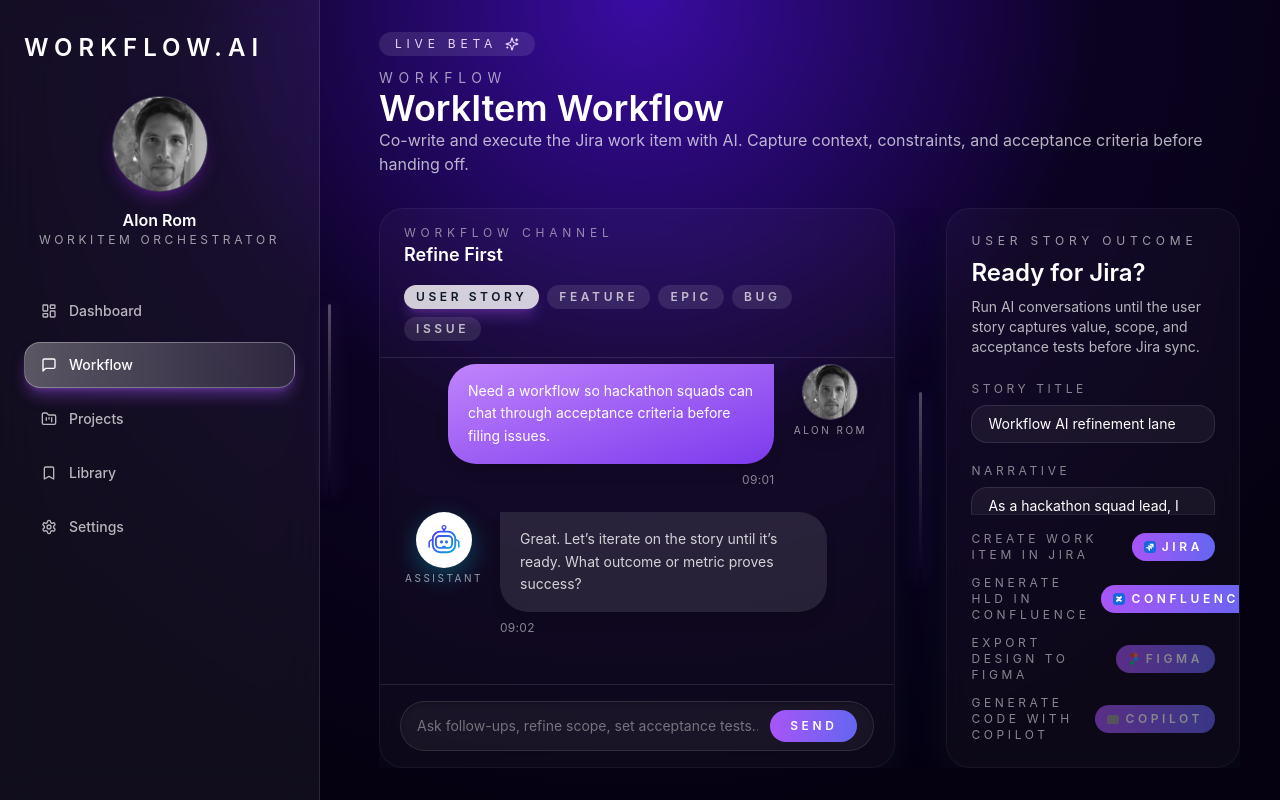
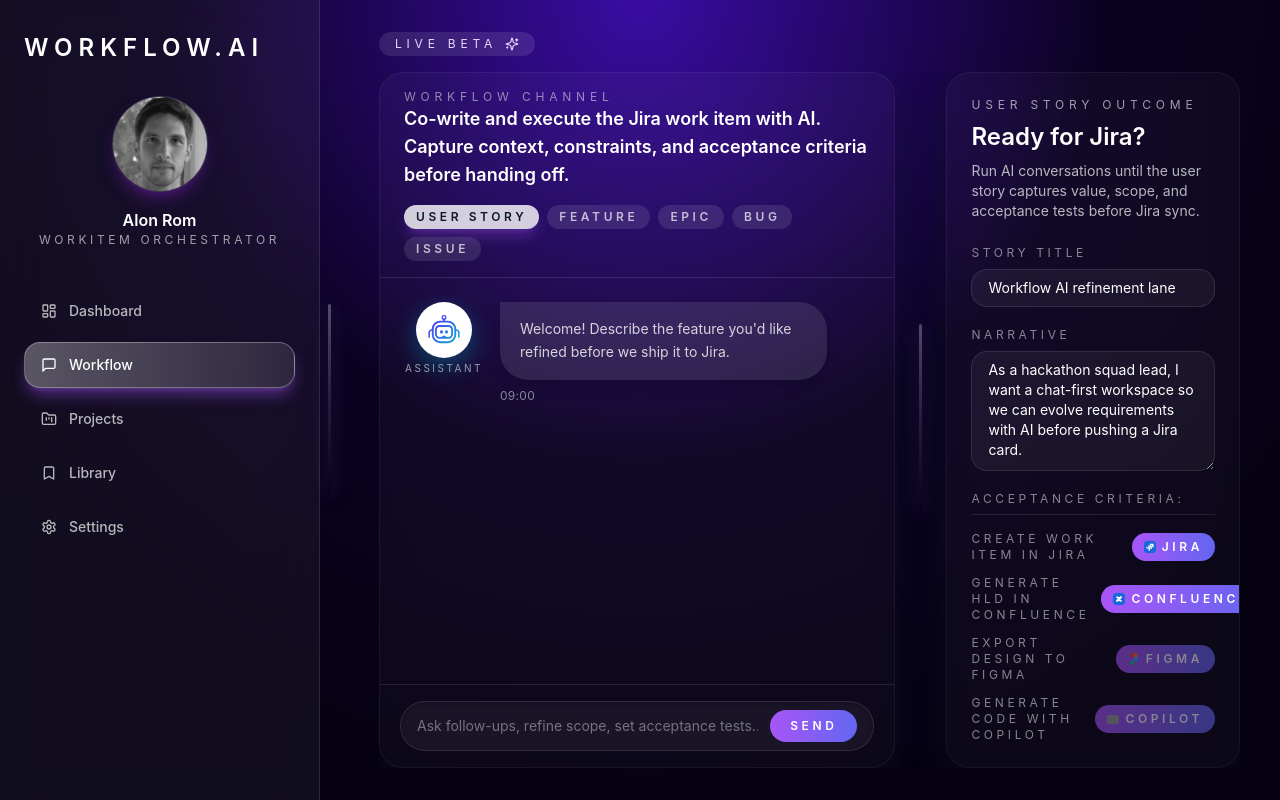
Before and after one commit to AlonRom/workflow.ai, a Next.js app in the folder apps/dashboard/: page /workflow in a window 1280 px wide. Built offline with nearby package versions, Linux system fonts and the light colour scheme; grey boxes are pictures that could not be loaded.

Commit message:
Add workflow ui improvements

```diff
--- a/apps/dashboard/src/app/(workspace)/workflow/page.tsx
+++ b/apps/dashboard/src/app/(workspace)/workflow/page.tsx
@@ -2,8 +2,7 @@
 
 import Image from "next/image";
 import { useEffect, useMemo, useRef, useState } from "react";
-import { SectionHeader } from "@/components/SectionHeader";
-import { workspaceSectionMap } from "@/lib/workspace";
+import { Sparkles } from "lucide-react";
 
 type ChatMessage = {
   id: string;
@@ -12,34 +11,15 @@
   timestamp: string;
 };
 
-const section = workspaceSectionMap["/workflow"];
-
 const initialMessages: ChatMessage[] = [
   {
     id: "1",
     role: "assistant",
     content:
-      "Welcome! Describe the feature you’d like refined before we ship it to Jira.",
+      "Welcome! Describe the feature you'd like refined before we ship it to Jira.",
     timestamp: "09:00",
   },
-  {
-    id: "2",
-    role: "user",
-    content:
-      "Need a workflow so hackathon squads can chat through acceptance criteria before filing issues.",
-    timestamp: "09:01",
-  },
-  {
-    id: "3",
-    role: "assistant",
-    content:
-      "Great. Let’s iterate on the story until it’s ready. What outcome or metric proves success?",
-    timestamp: "09:02",
-  },
 ];
-
-const headerDescription =
-  "Co-write and execute the Jira work item with AI. Capture context, constraints, and acceptance criteria before handing off.";
 
 type WorkItemTemplate = {
   label: string;
@@ -408,12 +388,11 @@
   }, [messages]);
 
   return (
-    <div className="flex flex-1 flex-col gap-8 overflow-hidden min-h-0">
-      <SectionHeader
-        tag={section.tag}
-        title={section.title}
-        description={headerDescription}
-      />
+    <div className="flex flex-1 flex-col gap-4 overflow-hidden min-h-0">
+      <span className="inline-flex items-center gap-2 self-start rounded-full bg-white/10 px-4 py-1 text-xs uppercase tracking-[0.4em] text-purple-200">
+        Live beta
+        <Sparkles className="h-3.5 w-3.5" />
+      </span>
 
       <div
         ref={containerRef}
@@ -430,7 +409,7 @@
                 Workflow channel
               </p>
               <h3 className="text-lg font-semibold text-white">
-                Refine First
+              Co-write and execute the Jira work item with AI. Capture context, constraints, and acceptance criteria before handing off.
               </h3>
             </div>
             <div className="flex flex-wrap gap-2">
--- a/apps/dashboard/src/lib/workspace.ts
+++ b/apps/dashboard/src/lib/workspace.ts
@@ -41,7 +41,7 @@
     path: "/workflow",
     icon: MessageSquare,
     tag: "Workflow",
-    title: "WorkItem Workflow",
+    title: "WorkItem",
     description:
       "Iterate on requirements with an AI partner before handing them to Jira or GitHub.",
   },
```
